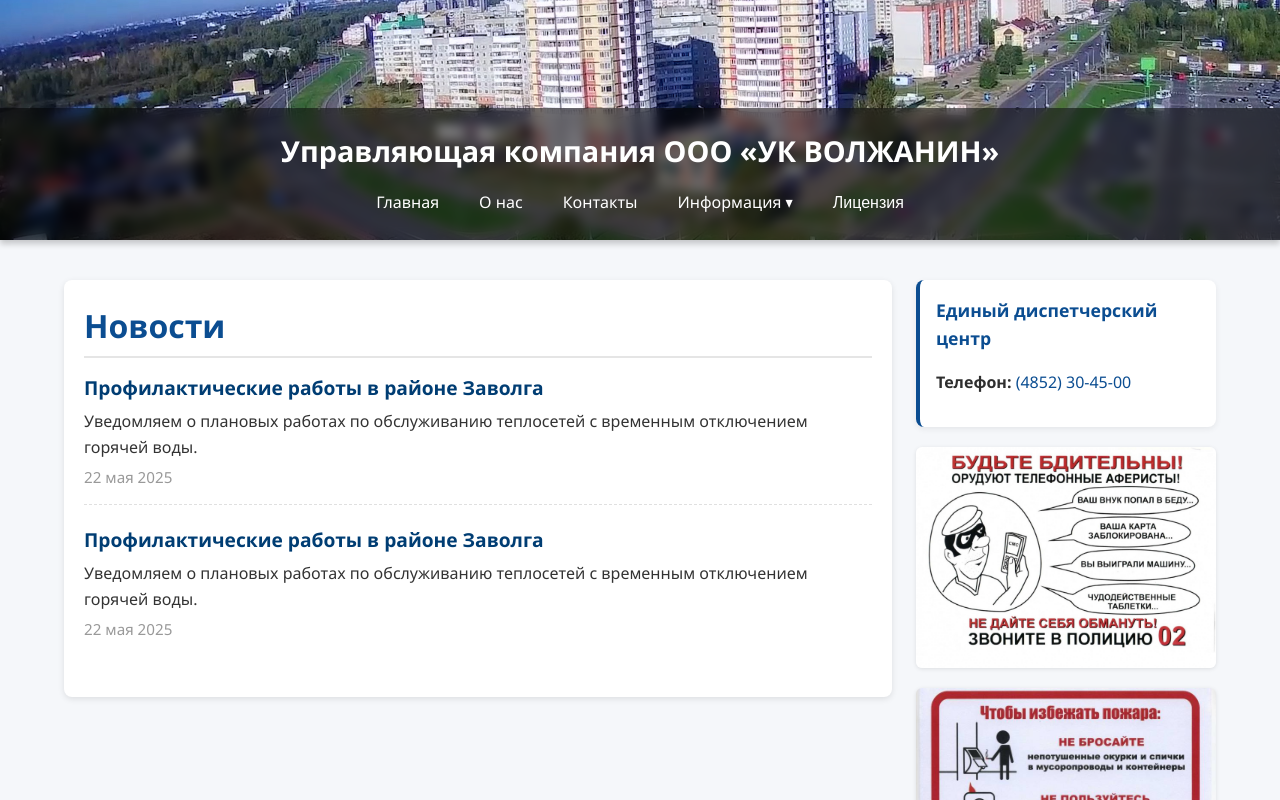
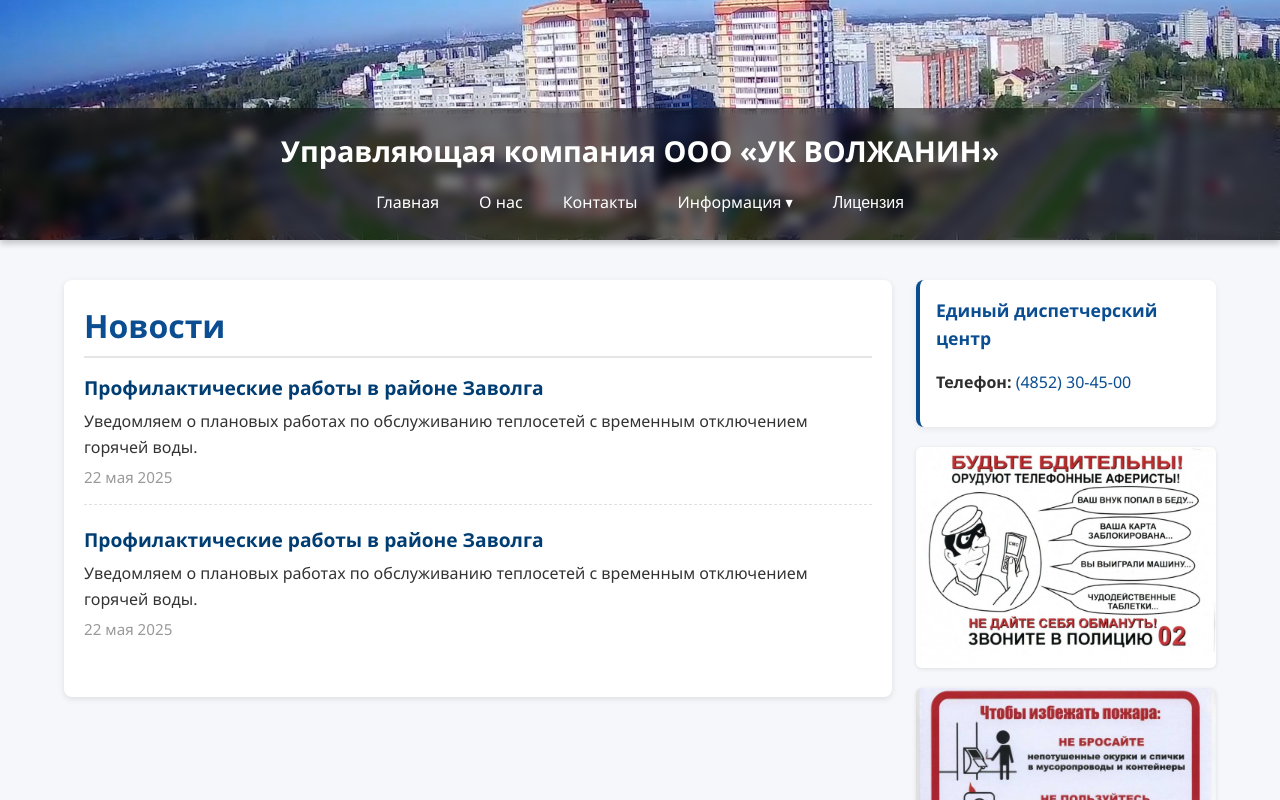
Before and after one commit to yk-volzanin-yar/yk-volzanin-yar, a React (Vite) app in the folder yk-volzanin-react/: page / in a window 1280 px wide. Shown: the top 800 px of the page. Built offline with nearby package versions, Linux system fonts and the light colour scheme.

Commit message:
adjust header image position and make footer stick to bottom

```diff
--- a/yk-volzanin-react/src/assets/styles.css
+++ b/yk-volzanin-react/src/assets/styles.css
@@ -6,6 +6,26 @@ body {
   color: #2e2e2e;
   line-height: 1.6;
   background-color: #f5f7fa;
+}
+
+html, body {
+  height: 100%;
+}
+
+#root {
+  display: flex;
+  flex-direction: column;
+  min-height: 100%;
+}
+
+.app {
+  flex: 1;
+  display: flex;
+  flex-direction: column;
+}
+
+main {
+  flex: 1;
 }
 
 .container {
@@ -33,7 +53,7 @@ a:hover {
 .site-header {
   background-image: url('../assets/zavolga.jpg');
   background-size: cover;
-  background-position: center -200px;
+  background-position: center -150px;
   background-repeat: no-repeat;
   color: white;
   min-height: 240px;
```
Also changed, not shown: 1 other file (tests, documents, lock files or other folders).
